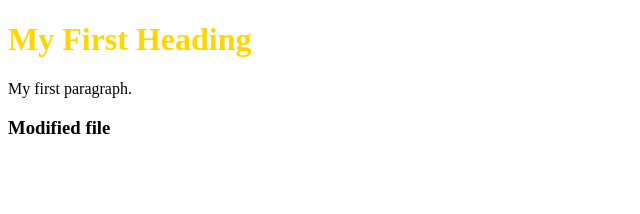
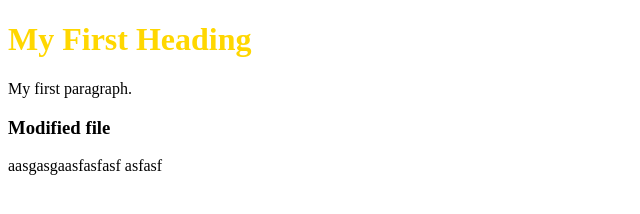
Before and after one commit to Geeorgetaa/MarisceacGeorgeta_PAP2013, a plain HTML site: page index.html in a window 1280 px wide. Shown: the whole page, without its empty margins (0-640 px from the left). Drawn offline with Linux system fonts and the light colour scheme.

Commit message:
On second branch edited file index

```diff
--- a/index.html
+++ b/index.html
@@ -6,5 +6,7 @@
 <h1>My First Heading</h1>
 <p>My first paragraph.</p>
 <h3>Modified file</h3>
+aasgasgaasfasfasf
+asfasf
 </body>
 </html>
```
